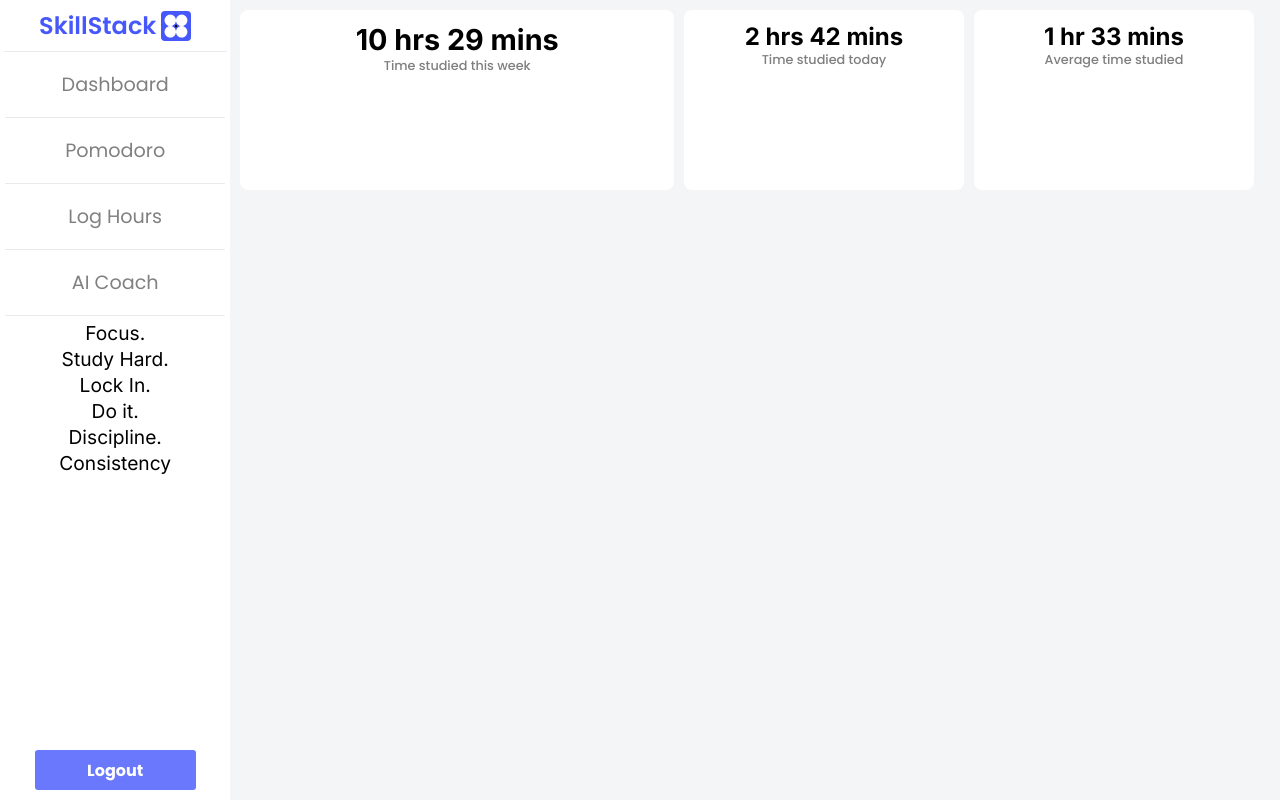
After one commit to pkc0des/SkillStack, a Django app: page /dashboard in a window 1280 px wide. The commit adds this page. Run offline with Django 5.2, Linux system fonts and the light colour scheme.

Commit message:
Vertical navbar & started dashboard

```diff
--- a/accounts/static/accounts/home.css
+++ b/accounts/static/accounts/home.css
@@ -63,6 +63,10 @@
     cursor: pointer;
 }
 
+.hero-card .get-started-btn a {
+    color: white;
+}
+
 .hero-card .get-started-btn:hover {
     background-color: hsl(213, 96%, 65%);
 
--- a/accounts/static/accounts/layout.css
+++ b/accounts/static/accounts/layout.css
@@ -123,3 +123,7 @@ a {
 .navbar .button-container .login-btn:hover {
     background: hsl(234, 96%, 65%);
 }
+
+.navbar .button-container .logout-btn {
+    background-color: hsl(234, 96%, 70%);;
+}
--- a/accounts/templates/accounts/home.html
+++ b/accounts/templates/accounts/home.html
@@ -13,7 +13,7 @@
         <div class="hero-card">
             <h1 class="header">All you need for studying. <span class="emphasize-default">In one place.</span></h1>
             <p class="short-description">SkillStack is an all in one study platform that includes everything from a pomodoro timer to in depth tracking, study time analysis, and an AI coach! <span class="emphasis-minor">You don't need more motivation, you just need clarity.</span></p>
-            <button class="get-started-btn">Get Started.</button>
+            <button class="get-started-btn"><a href="{% url 'study:dashboard' %}">Get Started.</a></button>
         </div>
 
         <div class="img-container">
--- a/accounts/urls.py
+++ b/accounts/urls.py
@@ -6,5 +6,6 @@ app_name = 'accounts'
 urlpatterns = [
     path("", views.home , name="homepage"),
     path("register", views.register, name="register"),
-    path("login", views.login, name="login")
+    path("login", views.login, name="login"),
+    path("logout", views.logout, name="logout")
 ]
--- a/config/urls.py
+++ b/config/urls.py
@@ -18,8 +18,10 @@ from django.contrib import admin
 from django.urls import path, include
 from accounts import urls
 
+
 urlpatterns = [
     path('admin/', admin.site.urls),
-    path('', include('accounts.urls'))
+    path('', include('accounts.urls')),
+    path('', include('study.urls'))
 
 ]
--- /dev/null
+++ b/study/static/study/dashboard.css
@@ -0,0 +1,60 @@
+.dashboard-container {
+    display: flex;
+    flex-direction: column;
+    width: 80%;
+    margin: 10px;
+}
+
+.dashboard-container .time-stats {
+    display: flex;
+    flex-direction: row;
+    width: 100%;
+    height: 20%;
+    gap: 10px;
+}
+
+.dashboard-container .time-stats .weekly-time {
+    display: flex;
+    flex-direction: column;
+    width: 40%;
+    height: 100%;
+    background-color: var(--card);
+
+    padding: 12px;
+    border-radius: 8px;
+    text-align: center;
+
+}
+
+.dashboard-container .time-stats .detail-card .detail-header {
+    font-size: 0.8em;
+    font-family: var(--font-primary);
+    font-weight: 500;
+    color: rgb(127, 127, 127);
+    margin: 0px;
+}
+
+.dashboard-container .time-stats .detail-card .time-label {
+    font-family: var(--font-secondary);
+    font-size: 1.8em;
+    font-weight: bold;
+    margin: 0px;
+}
+
+.dashboard-container .time-stats .small {
+    height: 100%;
+    width: 25%;
+    background-color: var(--card);
+    padding: 12px;
+    border-radius: 8px;
+    text-align: center;
+
+}
+
+.dashboard-container .time-stats .today-time {
+
+}
+
+.dashboard-container .time-stats .small .time-label {
+    font-size: 1.5em;
+}
--- /dev/null
+++ b/study/static/study/layout.css
@@ -0,0 +1,150 @@
+:root {
+    --bg: #f4f5f6;
+    --card: #FFFFFF;
+    --text: hsl(234, 96%, 63%);
+    --descriptive-text: rgb(79, 75, 75);
+    --font-primary: "Poppins", sans-serif;
+    --font-secondary: "Inter", sans-serif;
+}
+
+body {
+    display: flex;
+    flex-direction: row;
+    height: 100vh;
+    margin: 0px;
+    background-color: var(--bg);
+}
+
+a {
+    text-decoration: none;
+}
+
+
+.navbar {
+    display: flex;
+    flex-direction: column;
+    align-items: center;
+    height: 100%;
+    width: 18%;
+    background-color: var(--card);
+}
+
+.navbar .title-container {
+    display: flex;
+    flex-direction: row;
+    align-items: center;
+    justify-content: center;
+    width: 90%;
+    height: 10%;
+    gap: 5px;
+    border-bottom: 1px solid #e8eaeb;
+    margin: 0px;
+    padding: 8px;
+}
+
+
+.navbar .title-container .name {
+    font-family: "Poppins", sans-serif;
+    font-weight: 600;
+    color: var(--text);
+    font-size: 24px;
+    margin: 0px;
+    padding: 0px;
+}
+
+.navbar .title-container .name a {
+    color: var(--text);
+}
+
+.navbar .title-container .logo {
+    width: 30px;
+    height: 30px;
+    border-radius: 4px;
+}
+
+.navbar .option-container {
+    display: flex;
+    flex-direction: column;
+    justify-content: space-evenly;
+    align-items: center;
+    height: 50%;
+    width: 100%;
+    margin: 0px;
+}
+
+.navbar .option-container .option {
+    display: flex;
+    align-items: center;
+    justify-content: center;
+    text-align: center;
+    width: 80%;
+    height: 20%;
+    border-bottom: 1px solid #e8eaeb;
+    padding: 18px;
+    margin: 0px 3px;
+}
+
+.navbar .option-container .option .option-name {
+    font-size: 1.2em;
+    font-family: var(--font-primary);
+    color: gray;
+    margin: 0px;
+}
+
+.navbar .button-container {
+    display: flex;
+    flex-direction: row;
+    justify-content: center;
+    margin: 10px 0px;
+    width: 100%;
+    height: 100%;
+    align-items: end;
+
+}
+
+.navbar .button-container button {
+    width: 70%;
+    height: 40px;
+    font-family: "Poppins", sans-serif;
+
+    font-size: 16px;
+    font-weight: bold;
+    border-radius: 3px;
+    color: white;
+    border: none;
+    cursor: pointer;
+}
+
+.navbar .button-container button a {
+    color: white;
+}
+
+.navbar .button-container .logout-btn {
+    background-color: hsl(234, 96%, 70%);
+}
+
+.navbar .motivation-list {
+    display: flex;
+    height: auto;
+
+}
+
+.navbar .motivation-list .motivational-words-list {
+    display: flex;
+    flex-direction: column;
+    justify-content: space-evenly;
+    align-items: center;
+    list-style-type: none;
+
+    gap: 2px;
+    padding: 0px;
+    margin: 0px;
+    margin-top: 5px;
+}
+
+.navbar .motivation-list .motivational-words-list li {
+    font-family: var(--font-secondary);
+    font-size: 1.2em;
+    margin: 0px;
+
+}
--- /dev/null
+++ b/study/templates/study/dashboard.html
@@ -0,0 +1,35 @@
+{% extends 'study/layout.html' %}
+{% load static %}
+
+{% block title %}
+    <title>Dashboard</title>
+{% endblock %}
+
+{% block links %}
+    <link rel="stylesheet" href="{% static 'study/dashboard.css' %}">
+{% endblock %}
+
+{% block body %}
+    <div class="dashboard-container">
+        <div class="time-stats">
+            <div class="weekly-time detail-card">
+                <p class="time-label">10 hrs 29 mins </p>
+                <p class="detail-header">Time studied this week</p>
+
+
+            </div>
+
+
+            <div class="today-time detail-card small">
+                <p class="time-label">2 hrs 42 mins</p>
+                <p class="detail-header">Time studied today</p>
+            </div>
+
+            <div class="average-time detail-card small">
+                <p class="time-label">1 hr 33 mins</p>
+                 <p class="detail-header">Average time studied</p>
+            </div>
+        </div>
+
+    </div>
+{% endblock %}
--- /dev/null
+++ b/study/templates/study/layout.html
@@ -0,0 +1,70 @@
+{% load static %}
+<!DOCTYPE html>
+<html lang="en">
+<head>
+    <meta charset="UTF-8">
+    <meta name="viewport" content="width=device-width, initial-scale=1.0">
+    {% block title %} {% endblock %}
+    <link rel="stylesheet" href="{% static 'study/layout.css' %}">
+    <link rel="preconnect" href="https://fonts.googleapis.com">
+    <link rel="preconnect" href="https://fonts.gstatic.com" crossorigin>
+    <link href="https://fonts.googleapis.com/css2?family=Inter:ital,opsz,wght@0,14..32,100..900;1,14..32,100..900&family=Merriweather:ital,opsz,wght@0,18..144,300..900;1,18..144,300..900&family=Outfit:wght@100..900&family=Poppins:ital,wght@0,100;0,200;0,300;0,400;0,500;0,600;0,700;0,800;0,900;1,100;1,200;1,300;1,400;1,500;1,600;1,700;1,800;1,900&family=Rubik:ital,wght@0,300..900;1,300..900&display=swap" rel="stylesheet">
+
+    {% block links %}
+
+
+    {% endblock %}
+
+
+
+</head>
+<body>
+    <nav class="navbar">
+        <div class="title-container">
+            <h3 class="name"><a href="{% url 'accounts:homepage' %}">SkillStack</a></h3>
+            <img class="logo" src="{% static 'accounts/images/logo.png' %}">
+        </div>
+
+        <div class="option-container">
+            <div class="option">
+                <a class="option-name" href="">Dashboard</a>
+            </div>
+
+            <div class="option">
+                <a class="option-name" href="">Pomodoro</a>
+            </div>
+
+            <div class="option">
+                <a class="option-name" href="">Log Hours</a>
+            </div>
+
+            <div class="option">
+                <a class="option-name" href="">AI Coach</a>
+            </div>
+        </div>
+
+        <div class="motivation-list">
+            <ul class="motivational-words-list">
+                <li>Focus.</li>
+                <li>Study Hard.</li>
+                <li>Lock In.</li>
+                <li>Do it.</li>
+                <li>Discipline.</li>
+                <li>Consistency</li>
+
+            </ul>
+
+        </div>
+
+        <div class="button-container">
+            <button class="logout-btn">Logout</button>
+        </div>
+
+    </nav>
+
+    {% block body %}
+
+    {% endblock %}
+
+</body>
+</html>
--- a/study/urls.py
+++ b/study/urls.py
@@ -1,5 +1,8 @@
 from django.urls import path
+from . import views
+
+app_name = "study"
 
 urlpatterns = [
-    "dashboard"
+    path("dashboard", views.dashboard, name="dashboard")
 ]
--- a/study/views.py
+++ b/study/views.py
@@ -1,3 +1,6 @@
 from django.shortcuts import render
 
 # Create your views here.
+
+def dashboard(request):
+    return render(request, "study/dashboard.html")
```
Also changed, not shown: accounts/templates/accounts/layout.html (+6 -2 lines), accounts/views.py (+7 -1 lines), accounts/static/accounts/main.js (added), study/static/study/images/logo.png (added).
